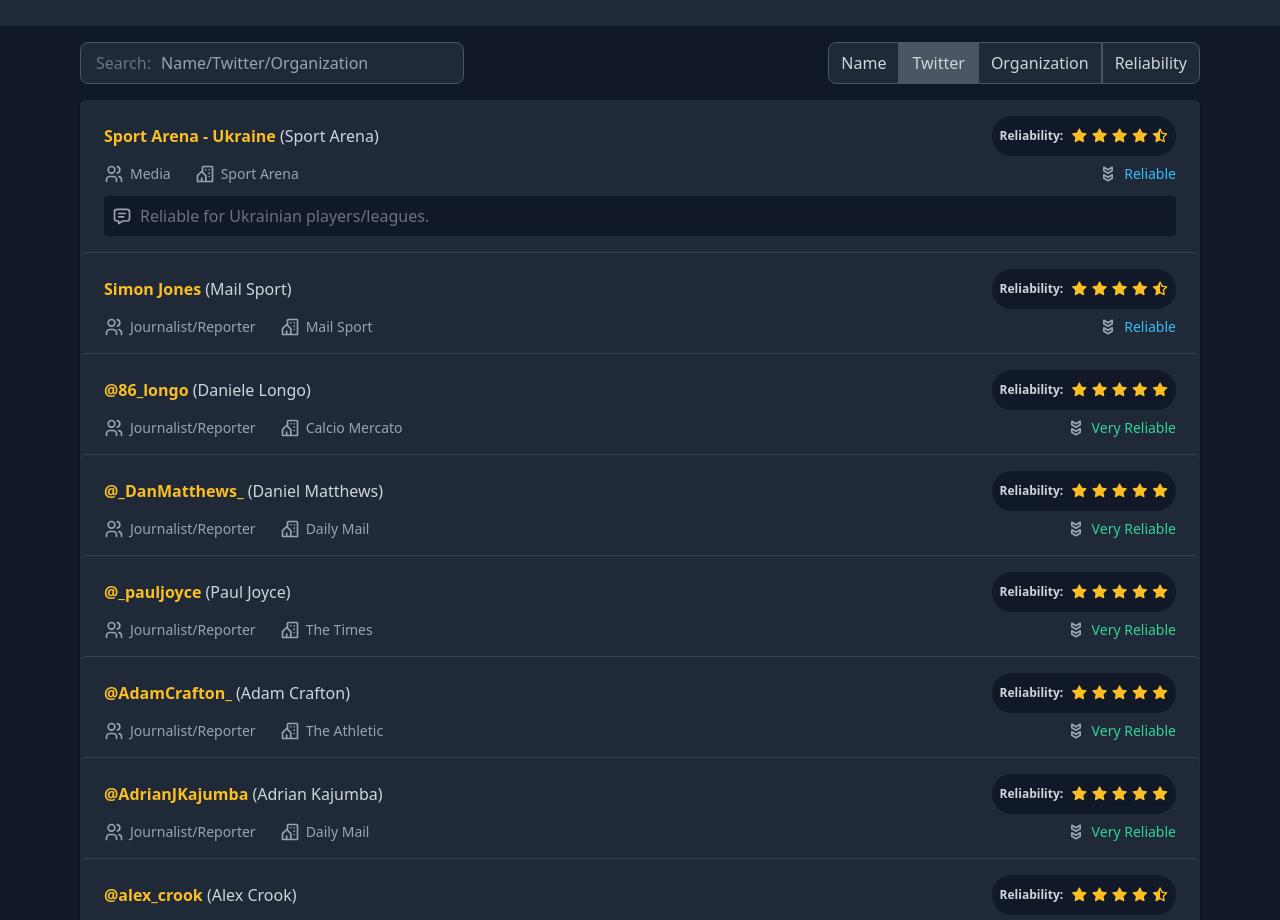
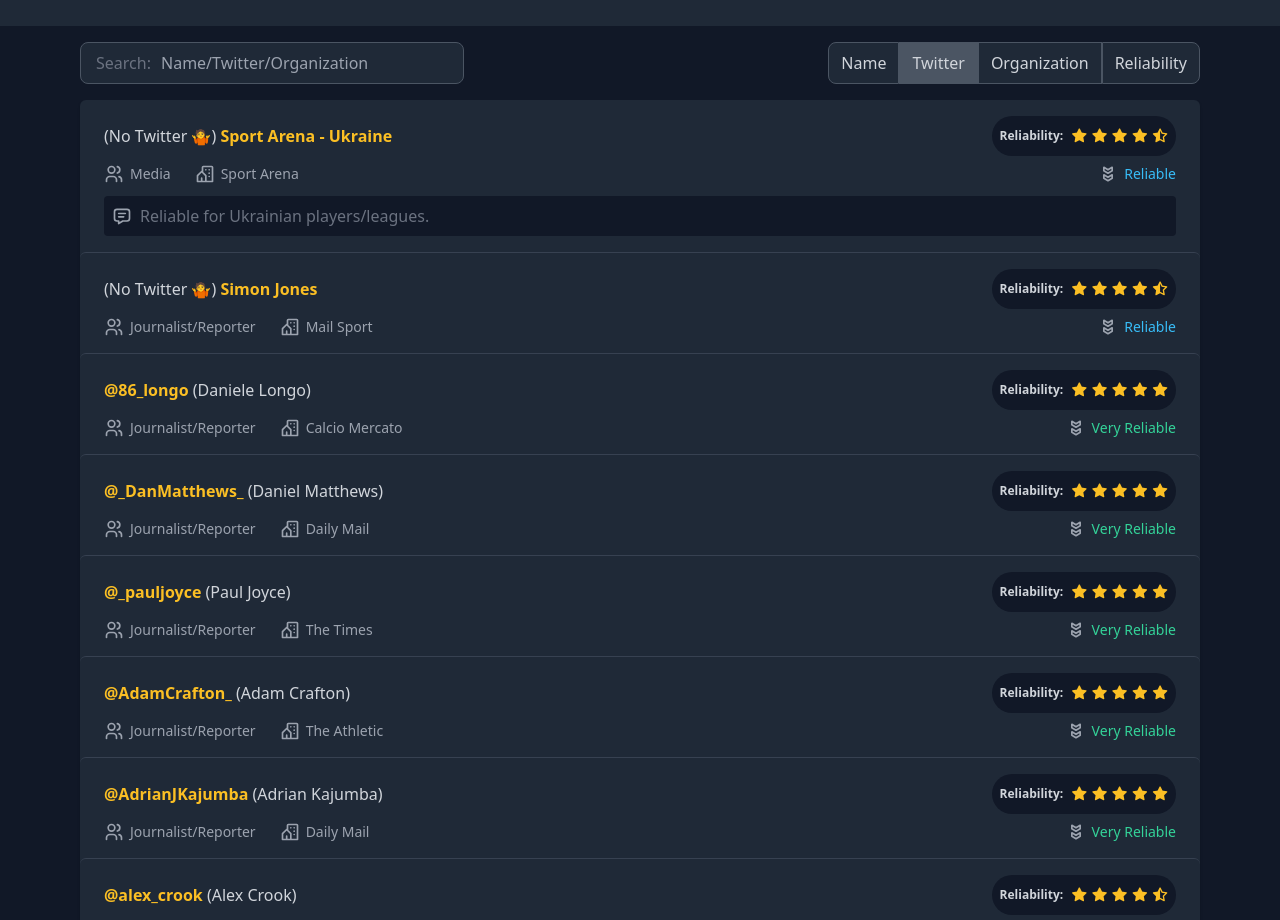
Before and after one commit to kizznaiver/jurno-rating, a website: page index.html in a window 1280 px wide. Shown: the part 940-1860 px from the top of the page. Drawn offline with Linux system fonts and the light colour scheme.

Commit message:
updated no twitter name/title #2

```diff
--- a/index.html
+++ b/index.html
@@ -134,14 +134,14 @@
                                 <span class="hidden sm:inline-block text-gray-300" ng-if="journalist.Twitter">
                                     ({{ journalist.Name }})
                                 </span>
+                                <span class="hidden sm:inline-block text-gray-300" ng-if="!journalist.Twitter">
+                                    (No Twitter 🤷)
+                                </span>
                                 <a href="https://www.google.com/search?q={{ journalist.Name }} {{ journalist.Organization }}"
                                     ng-if="!journalist.Twitter"
                                     class="text-sm sm:text-base font-semibold text-amber-400 hover:text-amber-600 transition-colors duration-100">
                                     {{ journalist.Name }}
                                 </a>
-                                <span class="hidden sm:inline-block text-gray-300" ng-if="!journalist.Twitter">
-                                    ({{ journalist.Organization }})
-                                </span>
                             </div>
                             <div class="flex items-center rounded-full bg-gray-900 py-2">
                                 <div class="hidden sm:block sm:px-2 text-xs font-semibold text-gray-300">
```
